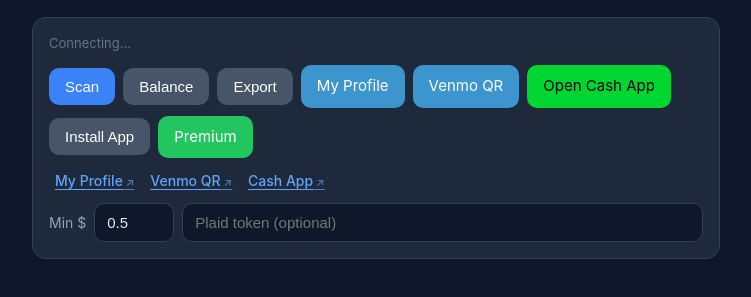
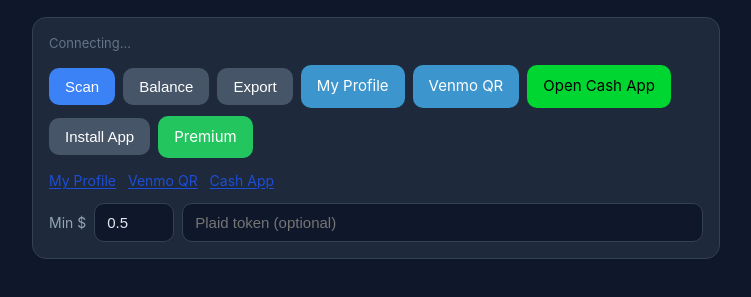
Before and after one commit to jeremygarbitt535-oss/code-public, a website: page public/index.html in a window 1280 px wide. Shown: the part 93-390 px from the top of the page, without its empty margins (264-1015 px from the left). Drawn offline with Linux system fonts and the light colour scheme; no server answers.

Commit message:
Style links as classic underlined hyperlinks

```diff
--- a/public/index.html
+++ b/public/index.html
@@ -40,16 +40,21 @@
     button.cashapp:hover, a.cashapp:hover { background: #00b82b; }
     button:disabled { opacity: .6; cursor: not-allowed; }
     a.ext-link {
-      color: #60a5fa;
+      color: #1d4ed8;
       text-decoration: underline;
-      text-underline-offset: 3px;
-      font-weight: 500;
+      text-underline-offset: 2px;
+      font-weight: 400;
       font-size: 14px;
-      margin: 0 6px;
+      margin: 0 8px 0 0;
       cursor: pointer;
     }
-    a.ext-link:hover { color: #93c5fd; text-decoration: underline; }
-    a.ext-link::after { content: " \2197"; font-size: 11px; opacity: .7; }
+    a.ext-link:hover {
+      color: #1e40af;
+      text-decoration: underline;
+    }
+    a.ext-link:visited {
+      color: #5b21b6;
+    }
     .opp { background: #0f172a; border-left: 4px solid #22c55e; padding: 12px 14px; margin: 8px 0; border-radius: 10px; animation: fadeIn .25s ease; }
     @keyframes fadeIn { from { opacity: 0; transform: translateY(6px); } to { opacity: 1; transform: none; } }
     .opp.high { border-left-color: #f59e0b; }
```
